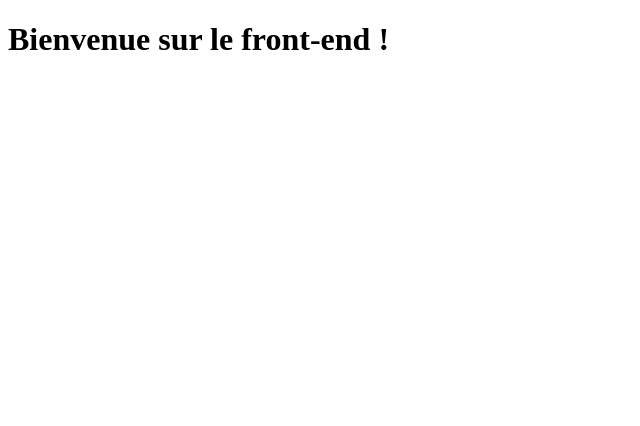
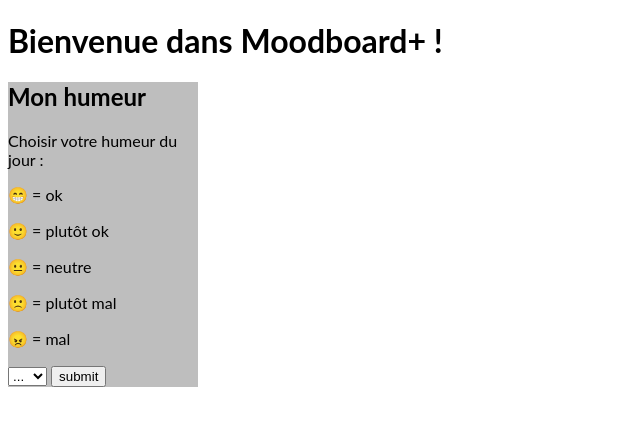
Before and after one commit to Brayan2107/MoodBoard-, a website: page frontend/index.html in a window 1280 px wide. Shown: the whole page, without its empty margins (0-640 px from the left). Drawn offline with Linux system fonts and the light colour scheme.

Commit message:
add frontend

```diff
--- /dev/null
+++ b/frontend/custom.css
@@ -0,0 +1,10 @@
+*{
+    box-sizing: border-box;
+}
+body{
+    font-family:"Lato", sans-serif;
+}
+.bg{
+    width: 15%;
+    background-color: rgb(190, 190, 190);
+}
--- a/frontend/index.html
+++ b/frontend/index.html
@@ -3,9 +3,31 @@
 <html lang="fr">
 <head>
     <meta charset="UTF-8">
-    <title>Mon Frontend</title>
+    <meta name="viewport" content="width=device-width, initial-scale=1.0">
+    <link rel="stylesheet" href="custom.css" type="text/css">
+    <title>Moodboard+</title>
 </head>
 <body>
-    <h1>Bienvenue sur le front-end !</h1>
+    <h1>Bienvenue dans Moodboard+ !</h1>
+    <div class="bg">
+        <h2>Mon humeur</h2>
+        <p>Choisir votre humeur du jour :</p>
+        <P>😁 = ok</P>
+        <P>🙂 = plutôt ok</P>
+        <P>😐 = neutre</P>
+        <P>🙁 = plutôt mal</P>
+        <P>😠 = mal</P>
+        <form>
+            <select name="humeur">
+                <option value="">...</option>
+                <option value="ok">😁</option>
+                <option value="plutôt ok">🙂</option>
+                <option value="neutre">😐</option>
+                <option value="plutôt mal">🙁</option>
+                <option value="mal">😠</option>
+            </select>
+            <button type="submit">submit</button>
+        </form>
+    </div>
 </body>
 </html>
```
